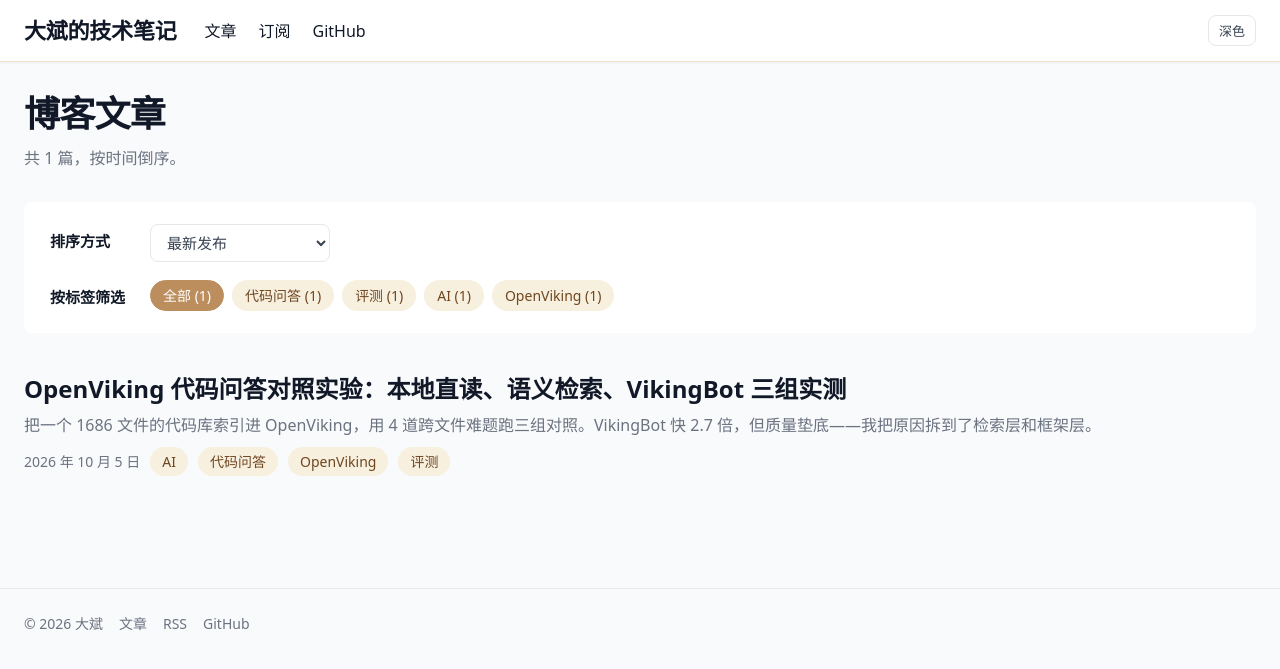
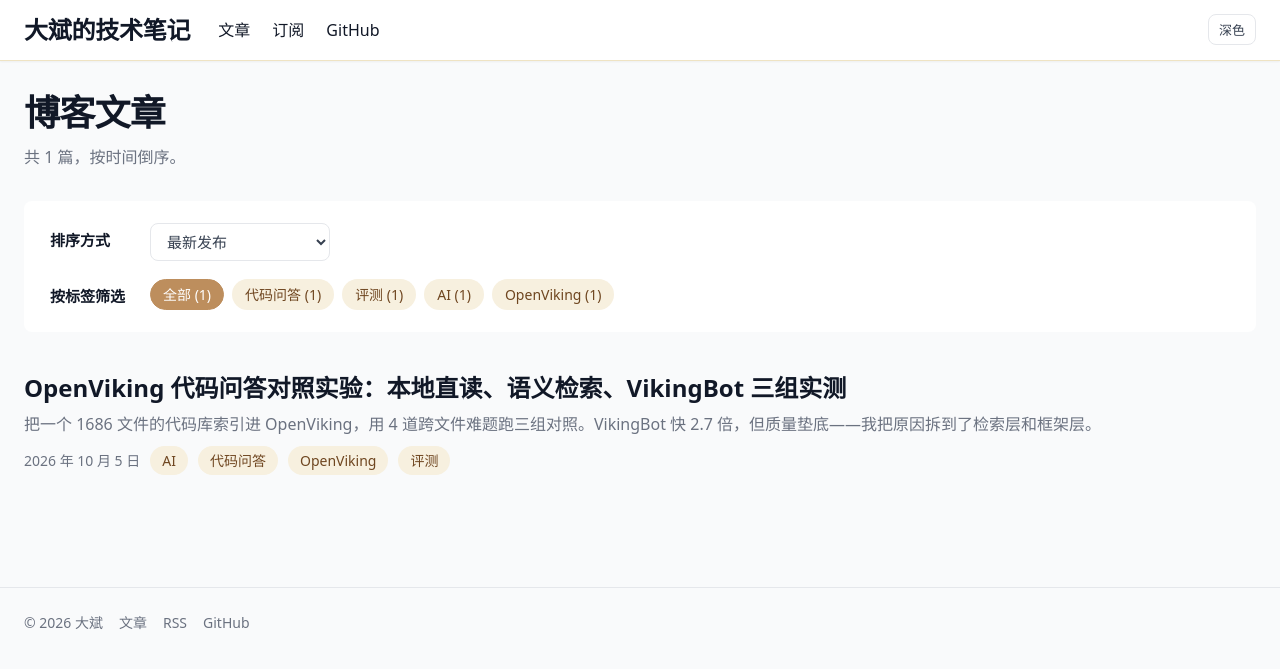
Before and after one commit to shengbinxu/shengbinxu.github.io, a Jekyll site: the page built from index.md, in a window 1280 px wide. Shown: the top 669 px of the page. Built offline with Jekyll 4.4.1, drawn with Linux system fonts in a browser that asks for light colours.

Commit message:
站名对齐 yinwang：24px/700（原 22px）

```diff
--- a/assets/css/style.css
+++ b/assets/css/style.css
@@ -103,7 +103,8 @@
 }
 
 .site-title {
-  font-size: 22px;
+  font-size: 24px;
+  line-height: 1.33;
   font-weight: 700;
   color: var(--fg);
   text-decoration: none;
```
